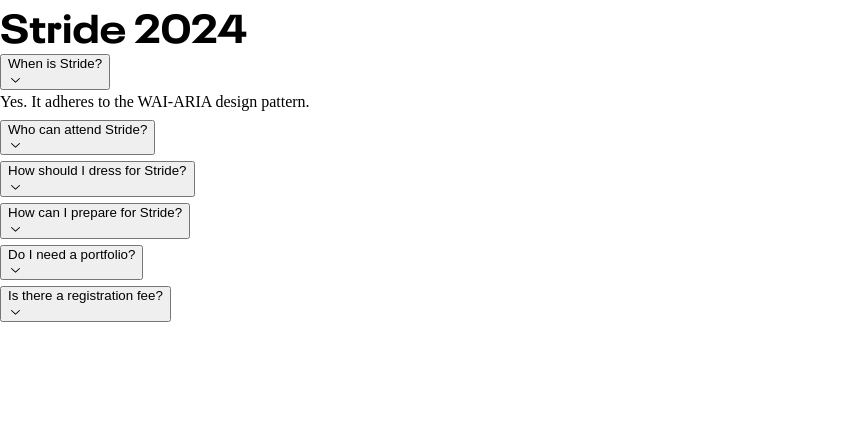
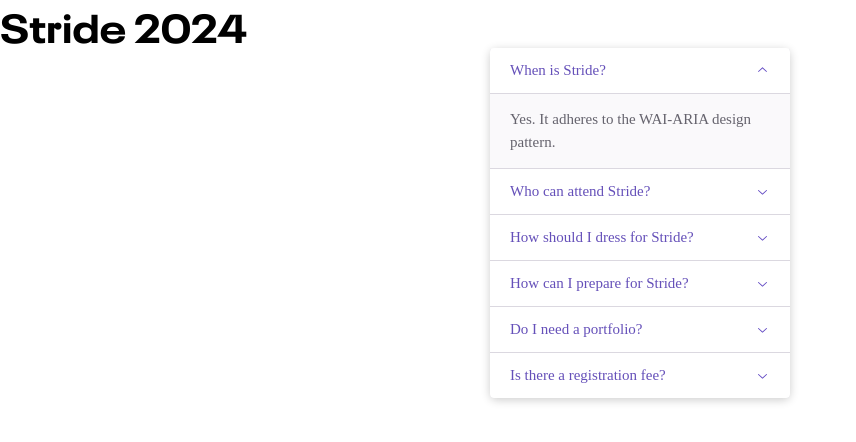
Before and after one commit to ucsddesignco/stride2024, a Next.js app: page / in a window 1280 px wide. Shown: the top 442 px of the page, without its empty margins (0-856 px from the left). Built offline with nearby package versions, Linux system fonts and the light colour scheme; a web font is replaced by a local one.

Commit message:
connected styling and structured code into div containers

```diff
--- a/src/app/page.tsx
+++ b/src/app/page.tsx
@@ -2,6 +2,7 @@ import React, { ReactNode } from 'react';
 import * as Accordion from '@radix-ui/react-accordion';
 import classNames from 'classnames';
 import { ChevronDownIcon } from '@radix-ui/react-icons';
+import './styles/styles.scss';
 
 interface AccordionTriggerProps
   extends React.ComponentPropsWithoutRef<typeof Accordion.Trigger> {
@@ -52,6 +53,8 @@ export default function Home() {
   return (
     <main>
       <h1>Stride 2024</h1>
+      <div className="about-page-container">
+        <div className="faq-accordion">
           <Accordion.Root
             className="AccordionRoot"
             type="single"
@@ -68,13 +71,15 @@ export default function Home() {
             <Accordion.Item className="AccordionItem" value="item-2">
               <AccordionTrigger>Who can attend Stride?</AccordionTrigger>
               <AccordionContent>
-            Yes. It&apos;s unstyled by default, giving you freedom over the look
-            and feel.
+                Yes. It&apos;s unstyled by default, giving you freedom over the
+                look and feel.
               </AccordionContent>
             </Accordion.Item>
 
             <Accordion.Item className="AccordionItem" value="item-3">
-          <AccordionTrigger>How should I dress for Stride?</AccordionTrigger>
+              <AccordionTrigger>
+                How should I dress for Stride?
+              </AccordionTrigger>
               <AccordionContent>
                 <div className="AccordionContentText">
                   Yes! You can animate the Accordion with CSS or JavaScript.
@@ -82,7 +87,7 @@ export default function Home() {
               </AccordionContent>
             </Accordion.Item>
 
-        <Accordion.Item className="AccordionItem" value="item-3">
+            <Accordion.Item className="AccordionItem" value="item-4">
               <AccordionTrigger>How can I prepare for Stride?</AccordionTrigger>
               <AccordionContent>
                 <div className="AccordionContentText">
@@ -91,7 +96,7 @@ export default function Home() {
               </AccordionContent>
             </Accordion.Item>
 
-        <Accordion.Item className="AccordionItem" value="item-3">
+            <Accordion.Item className="AccordionItem" value="item-5">
               <AccordionTrigger>Do I need a portfolio?</AccordionTrigger>
               <AccordionContent>
                 <div className="AccordionContentText">
@@ -100,7 +105,7 @@ export default function Home() {
               </AccordionContent>
             </Accordion.Item>
 
-        <Accordion.Item className="AccordionItem" value="item-3">
+            <Accordion.Item className="AccordionItem" value="item-6">
               <AccordionTrigger>Is there a registration fee?</AccordionTrigger>
               <AccordionContent>
                 <div className="AccordionContentText">
@@ -109,6 +114,8 @@ export default function Home() {
               </AccordionContent>
             </Accordion.Item>
           </Accordion.Root>
+        </div>
+      </div>
     </main>
   );
 }
```
Lines whose indentation alone changed are shown as unchanged.
